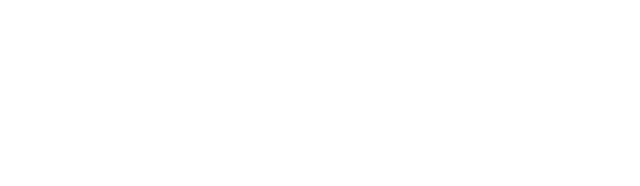
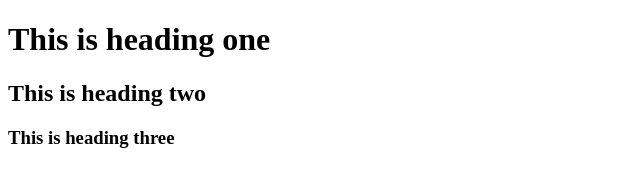
Before and after one commit to Imran-CSE46/my-second-repo, a plain HTML site: page index.html in a window 1280 px wide. Shown: the whole page, without its empty margins (0-640 px from the left). Drawn offline with Linux system fonts and the light colour scheme.

Commit message:
added header

```diff
--- a/index.html
+++ b/index.html
@@ -7,6 +7,8 @@
     <title>My second github repo</title>
 </head>
 <body>
-
+    <h1>This is heading one</h1>
+    <h2>This is heading two</h2>
+    <h3>This is heading three</h3>
 </body>
 </html>
```
